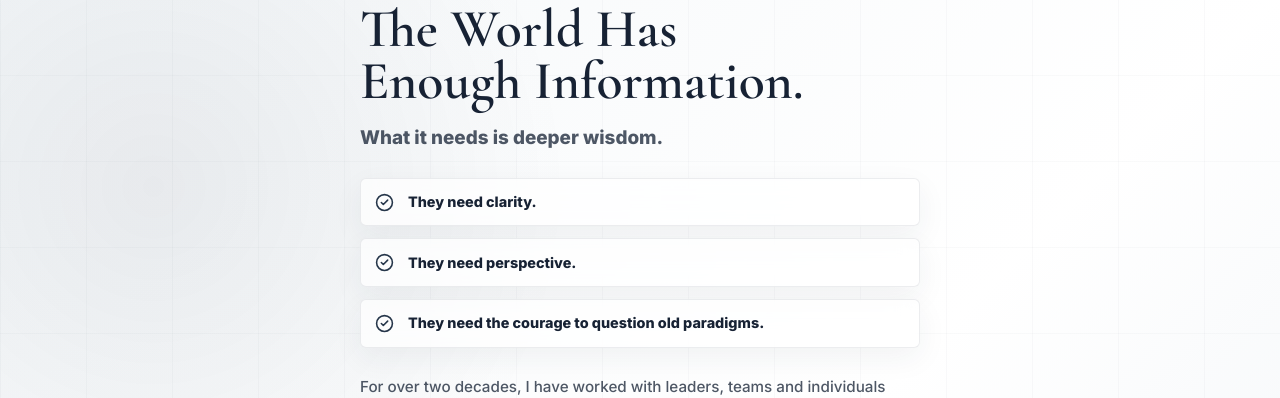
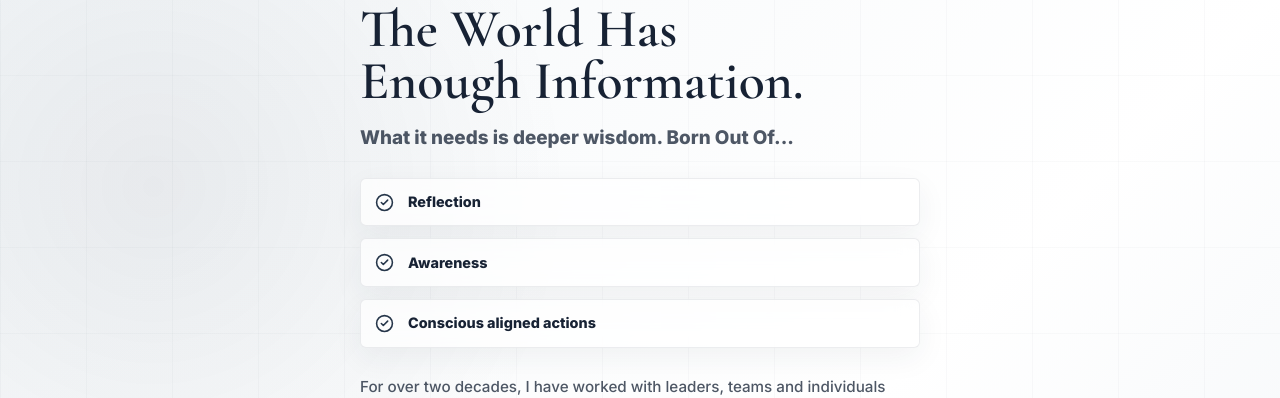
Before and after one commit to ujagare/Raj-Mali, a React (Vite) app: page / in a window 1280 px wide. Shown: the part 1280-1678 px from the top of the page. Built offline with nearby package versions, Linux system fonts and the light colour scheme.

Commit message:
Update wisdom section copy

```diff
--- a/src/components/AboutSection.jsx
+++ b/src/components/AboutSection.jsx
@@ -2,7 +2,7 @@ import { CheckCircle2, Sparkles } from 'lucide-react';
 import { images } from '../data/assets';
 import { ImageReveal, Reveal, Stagger, StaggerItem } from './ScrollAnimations';
 
-const points = ['They need clarity.', 'They need perspective.', 'They need the courage to question old paradigms.'];
+const points = ['Reflection', 'Awareness', 'Conscious aligned actions'];
 
 export default function AboutSection() {
   return (
@@ -16,7 +16,7 @@ export default function AboutSection() {
               <br />
               Enough Information.
             </Reveal>
-            <Reveal as="p" className="wisdom-subtitle" delay={0.1}>What it needs is deeper wisdom.</Reveal>
+            <Reveal as="p" className="wisdom-subtitle" delay={0.1}>What it needs is deeper wisdom. Born Out Of...</Reveal>
             <Stagger as="ul" className="wisdom-points">
               {points.map((point) => (
                 <StaggerItem as="li" key={point}>
```
